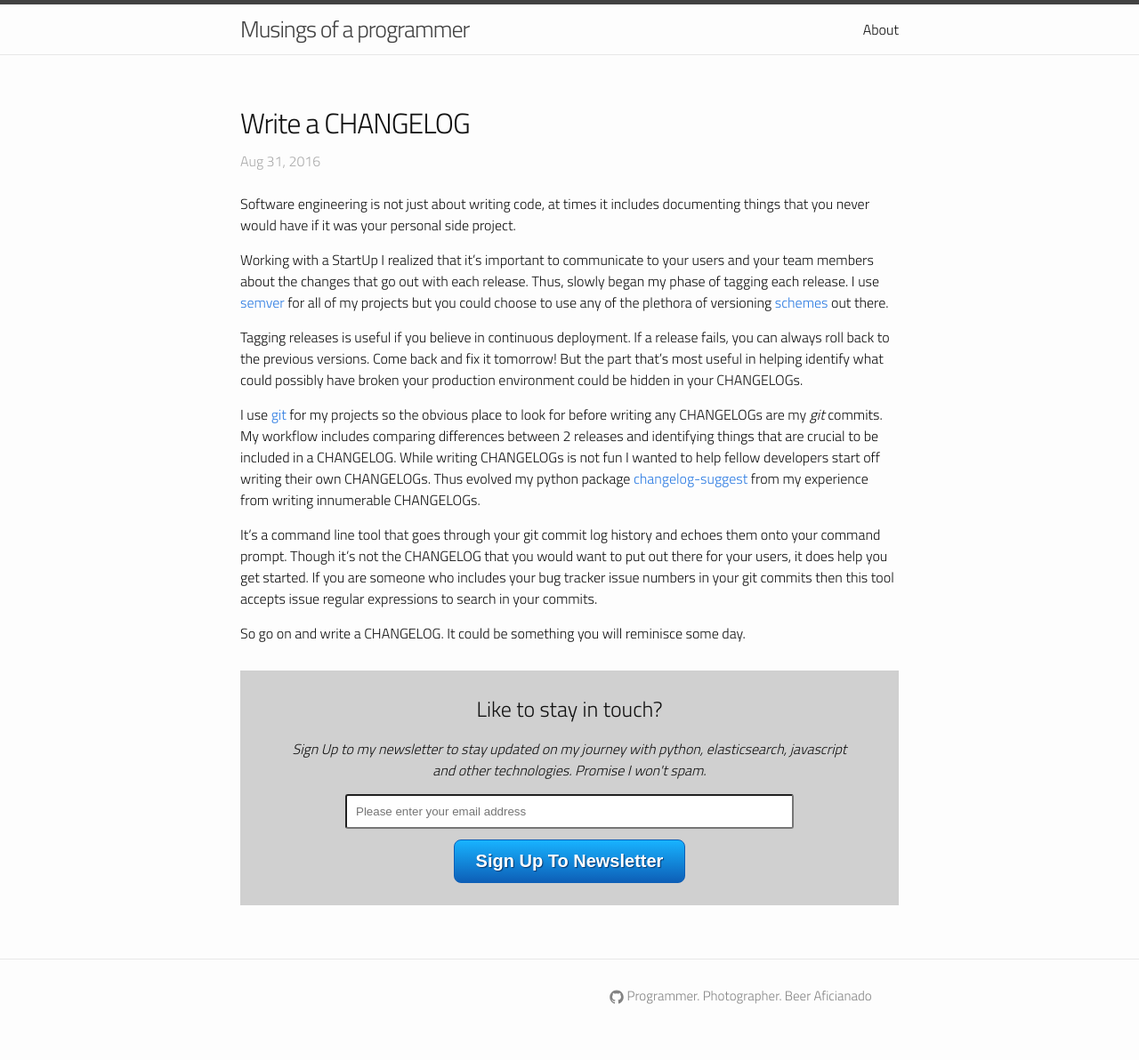
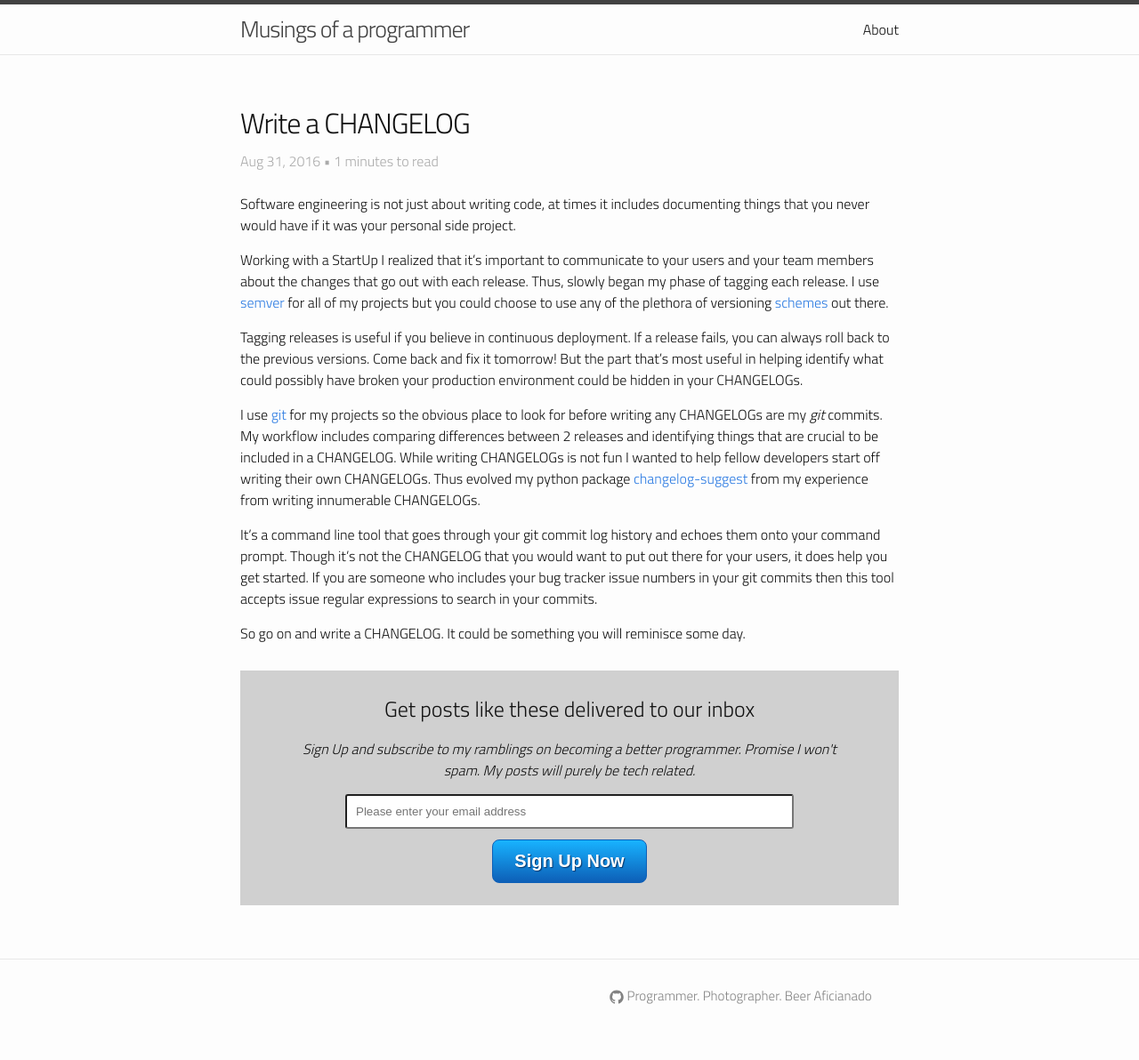
Before and after one commit to arupbhunia/kirankoduru.github.io, a Jekyll site: the page built from _posts/2016-08-31-changelog-suggest.md, in a window 1280 px wide. Shown: the whole page at 89% size. Built offline with Jekyll 4.4.1, drawn with Linux system fonts in a browser that asks for light colours; nearby versions of some CDN libraries; comment, search, counter and statistics services are not loaded.

Commit message:
New layout for post page
- Add time needed to read the article/blog post
- Change copy for subscribing via email

```diff
--- a/_layouts/post.html
+++ b/_layouts/post.html
@@ -9,7 +9,18 @@ layout: default
   <article class="post-content">
     <h2 class="post-title">{{ page.title }}</h2>
 
-    <span class="text-gray"></b>{% if page.author %}{{ page.author }}  •  {% endif %}{{ page.date | date: "%b %-d, %Y" }}</span><br><br>
+    <!-- CAPTURE READING TIME -->
+    {% capture words %}
+    {{ content | number_of_words | minus: 180 }}
+    {% endcapture %}
+    <!-- /CAPTURE READING TIME -->
+
+    <span class="text-gray">{% if page.author %}{{ page.author }}  •  {% endif %}{{ page.date | date: "%b %-d, %Y" }}  •
+    {% unless words contains "-" %}
+      {{ words | plus: 180 | divided_by: 180 | append: " minutes to read" }}
+    {% endunless %}
+
+    </span><br><br>
     {% if page.note %}
     <div class="note">{{ page.note }}</div>
     {% endif %}
@@ -18,15 +29,15 @@ layout: default
 
   <!-- SIGNUP FORM -->
   <div class="signup-form">
-    <h2>Like to stay in touch?</h2>
-    <p><i>Sign Up to my newsletter to stay updated on my journey with python, elasticsearch, javascript and other technologies. Promise I won't spam.</i></p>
+    <h2>Get posts like these delivered to our inbox</h2>
+    <p><i>Sign Up and subscribe to my ramblings on becoming a better programmer. Promise I won't spam. My posts will purely be tech related.</i></p>
     <div class="input-form">
       <form action="https://feedburner.google.com/fb/a/mailverify"
           method="post" target="popupwindow" onsubmit="window.open('https://feedburner.google.com/fb/a/mailverify?uri=kirankoduru', 'popupwindow', 'scrollbars=yes,width=550,height=520');return true">
       <input type="text" name="email" placeholder="Please enter your email address"/>
       <input type="hidden" value="kirankoduru" name="uri"/>
       <input type="hidden" name="loc" value="en_US"/>
-      <input class="button cursor pointer" type="submit" value="Sign Up To Newsletter" />
+      <input class="button cursor pointer" type="submit" value="Sign Up Now" />
       </form>
     </div>
   </div>
```
